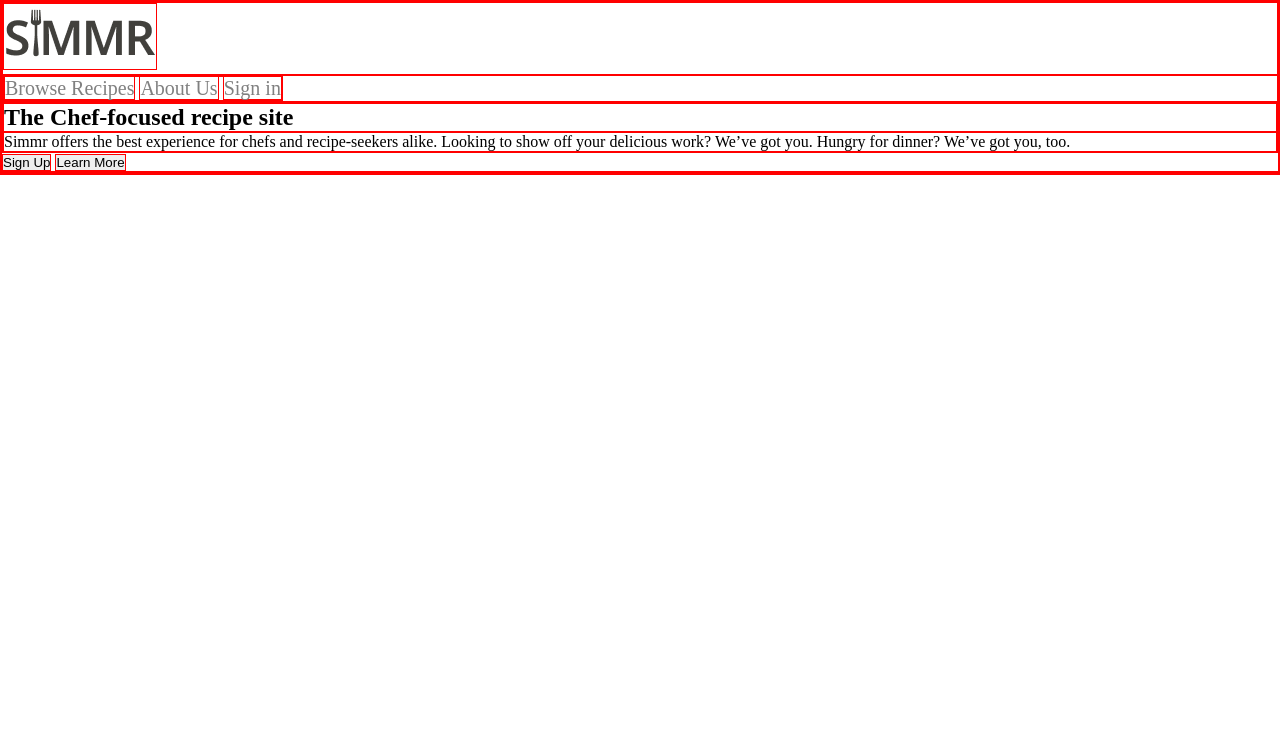
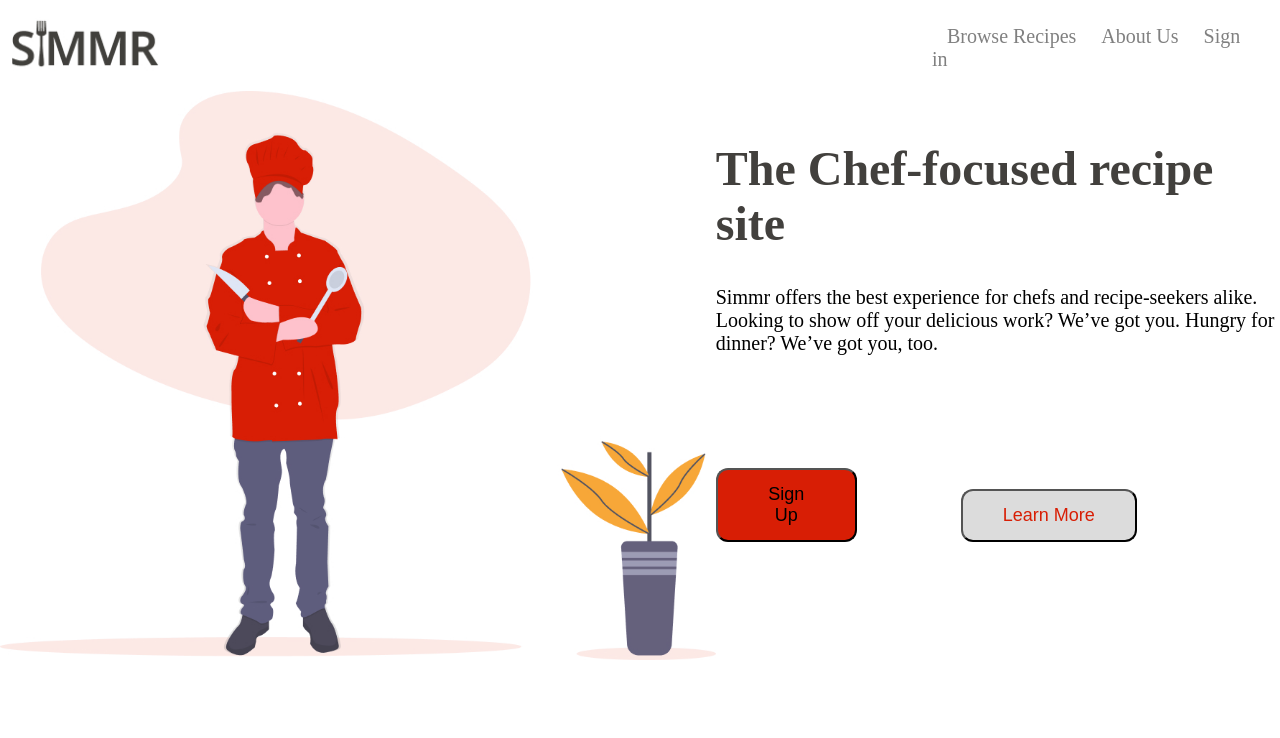
Before and after one commit to chefPassport/UI, a plain HTML site: page index.html in a window 1280 px wide. Drawn offline with Linux system fonts and the light colour scheme.

Commit message:
Landing page complete

```diff
--- a/index.html
+++ b/index.html
@@ -24,42 +24,46 @@
 </head>
 
 <body>
+
 <!-- navigation -->
-<section class="logo">
+<section class="top-class">
+
+<div class="logo">
   <img src="img\Logo - Medium.jpg">
-</section>
+</div>
 
- <section class="navigation">
+ <div class="navigation">
     <nav>
         <a href="#">Browse Recipes</a>
         <a href="#">About Us</a>
         <a href="#">Sign in</a>
     </nav>
-    </section>
+  </div>
 
+</section>
 
 <!-- Chef Logo Section -->
 
+<section class="main-page">
 
-
-<!-- <section class="chef-logo">
+<div class="chef-logo">
   <img src="img\undraw_Chef_cu0r 1.jpg" alt="image of a chef holding utensils">
-</section> -->
+</div>
 <!-- <section id="banner"> -->
 
 <!-- Site Purpose section -->
-<section class="purpose">
+<div class="purpose">
     <h1>The Chef-focused recipe site</h1>
-    <p>Simmr offers the best experience for chefs and recipe-seekers alike. Looking to show off your delicious work? We’ve got you. Hungry for dinner? We’ve got you, too.</p>
+    <p>Simmr offers the best experience for chefs and recipe-seekers alike.<br> Looking to show off your delicious work? We’ve got you. Hungry for dinner? We’ve got you, too.</p>
 
-</section class="buttons">
-<button type="button">Sign Up</button>
+<div class="buttons">
+<button class="sign-up" type="button">Sign Up</button>
 
-<button type="button">Learn More</button>
-<section>
+<button class="learn-more" type="button">Learn More</button>
+</div>
 
+</div>
 </section>
-
 <!-- </section> -->
 
 </body>
--- a/less/home-page.less
+++ b/less/home-page.less
@@ -1,17 +1,71 @@
+
+.top-class{
+    display: flex;
+}
+
+.logo{
+    margin-top: 15px;
+    margin-left: 10px;
+}
 
 nav a {
     text-decoration: none;
     color: gray;
     font-size: 20px;
+    margin-right: 6px;
+    margin-left: 15px;
   }
 
   .navigation{
-      display: flex;
-      align-items: flex-end;
+      margin-top: 5px;
+     margin-left: 60%;
+     padding: 20px;
+     padding-left: 5px;
+  }
+
+  .purpose{
+
+    h1{
+        font-size: 48px;
+        color: #42403D;
+        margin-top: 50px;
+    }
+
+    p{
+        font-size: 20px;
+        margin-top: 35px;
+    }
   }
 
 
-.purpose{
-    background-image: url("img\undraw_Chef_cu0r 1.jpg");
-  background-repeat: no-repeat;
+
+  .chef-logo img{
+      width: 100%;
+      padding-bottom: 10%;
+
+  }
+
+
+  .main-page{
+      display: flex;
+  }
+
+  .buttons{
+      margin-top: 20%;
+  }
+
+  .sign-up{
+      background: @red;
+      border-radius: 12px;
+      width: 25%;
+      padding: 14px 40px;
+      font-size: 18px;
+  }
+.learn-more{
+   background: @gainsboro;
+   color: @red;
+   margin-left: 100px;
+   font-size: 18px;
+   border-radius: 12px;
+   padding: 14px 40px;
 }
--- a/less/reset.less
+++ b/less/reset.less
@@ -3,5 +3,5 @@
     Padding: 0 ;
     Margin:0;
     Max-width:100%;
-    Border: 1px solid red;
+    // Border: 1px solid red;
     }
--- a/less/variables.less
+++ b/less/variables.less
@@ -3,3 +3,5 @@
 // color vars
 @shuttle-gray: #5E6164;
 @paleturquoise: #AFEEEE;
+@red: #D81E05;
+@gainsboro: #DCDCDC;
```
Also changed, not shown: css/index.css.
